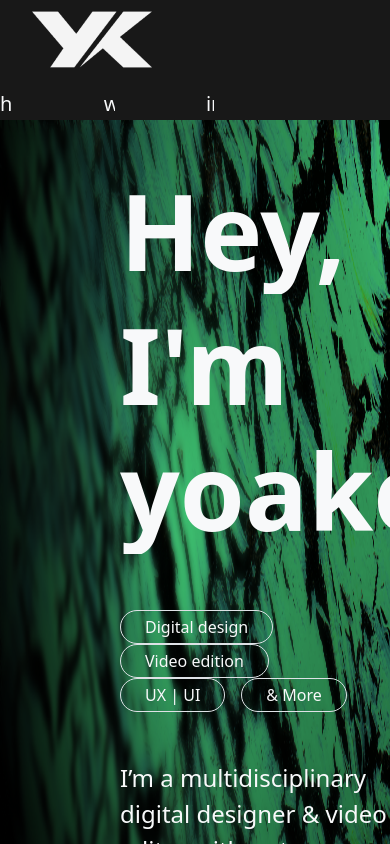
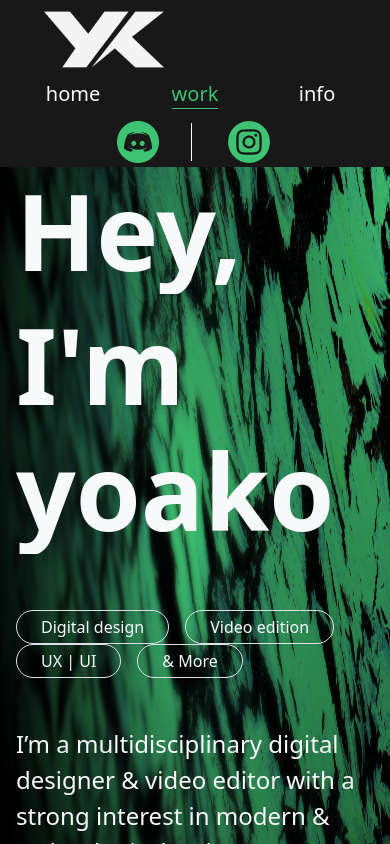
Before and after one commit to LeandroFlorentin/yoakodesign, a React (Vite) app: page / in a window 390 px wide. Shown: the top 844 px of the page. Built offline with nearby package versions, Linux system fonts and the light colour scheme.

Commit message:
arreglos

```diff
--- a/package.json
+++ b/package.json
@@ -13,7 +13,8 @@
     "bootstrap": "^5.3.3",
     "bootstrap-icons": "^1.11.3",
     "react": "^18.2.0",
-    "react-dom": "^18.2.0"
+    "react-dom": "^18.2.0",
+    "react-responsive": "^9.0.2"
   },
   "devDependencies": {
     "@types/react": "^18.2.64",
--- a/src/App.css
+++ b/src/App.css
@@ -38,7 +38,8 @@
 }
 
 .nav {
-  height: 120px;
+  height: auto;
+  min-height: 120px;
   background-color: rgba(24, 24, 24, 1);
 }
 
@@ -99,3 +100,45 @@
     filter: opacity(1);
   }
 }
+
+.active {
+  color: rgba(62, 195, 114, 1) !important;
+  position: relative;
+}
+
+.active::after {
+  content: "";
+  position: absolute;
+  bottom: -2px;
+  left: 0;
+  width: 100%;
+  height: 1px;
+  background-color: rgba(62, 195, 114, 1);
+}
+
+.hover-active:hover {
+  color: rgba(62, 195, 114, 1) !important;
+  position: relative;
+  transition: .5s all ease-in-out;
+}
+
+.hover-active:hover::after {
+  content: "";
+  position: absolute;
+  bottom: -2px;
+  left: 0;
+  width: 100%;
+  height: 1px;
+  background-color: rgba(62, 195, 114, 1);
+  animation: entradaHover .5s ease-in-out;
+}
+
+@keyframes entradaHover {
+  0% {
+    left: -50px;
+  }
+
+  100% {
+    left: 0
+  }
+}
--- a/src/components/NavBar/NavBar.jsx
+++ b/src/components/NavBar/NavBar.jsx
@@ -1,24 +1,30 @@
 import logo from "../../assets/logo.png";
 import instagram from "../../assets/instagram.png";
 import discord from "../../assets/discord.png";
+import { useMediaQuery } from "react-responsive";
 const NavBar = ({ scrollToRef, activeSection, landingRef, workRef, infoRef }) => {
+  const mediaNav = useMediaQuery({ query: "(max-width:426px)" })
   let array = [
-    { description: "home", valor: "landing", className: "fs-5 text-light me-6 pointer" },
-    { description: "work", valor: "work", className: "fs-5 text-light me-6 pointer" },
-    { description: "info", valor: "info", className: "fs-5 text-light me-6 pointer" }
+    { description: "home", valor: "landing", className: mediaNav ? "fs-5 text-light pointer col-4 text-center pb-2" : "fs-5 text-light me-6 pointer" },
+    { description: "work", valor: "work", className: mediaNav ? "fs-5 text-light pointer col-4 text-center pb-2" : "fs-5 text-light me-6 pointer" },
+    { description: "info", valor: "info", className: mediaNav ? "fs-5 text-light pointer col-4 text-center pb-2" : "fs-5 text-light me-6 pointer" }
   ]
   return (
-    <div className="d-flex align-items-center justify-content-between nav w-100 position-fixed">
-      <img src={logo} className="tamano-logo" alt="Joaco" />
-      <div className="d-flex align-items-center">
+    <div className="row m-0 d-flex align-items-center justify-content-between nav w-100 position-fixed">
+      <div className="col-12 col-lg-2">
+        <img src={logo} onClick={() => scrollToRef(landingRef)} className="tamano-logo pointer" alt="Joaco" />
+      </div>
+      <div className={mediaNav ? "col-12 col-lg-10 d-flex align-items-center justify-content-center flex-wrap" : "col-12 col-lg-10 d-flex align-items-center justify-content-end flex-wrap"}>
+        <div className={mediaNav ? "d-flex flex-wrap justify-content-center col-12" : "d-flex flex-wrap justify-content-center"}>
           {
             array.map((value, key) => (
               <div key={key} className={value.className} onClick={() => scrollToRef(eval(value.valor + "Ref"))}>
-              <span>{value.description}</span>
+                <span className={activeSection === value.valor ? "active" : "hover-active"}>{value.description}</span>
               </div>
             ))
           }
-        <div className="d-flex align-items-center me-5">
+        </div>
+        <div className={mediaNav ? "d-flex align-items-center justify-content-center" : "d-flex align-items-center me-5"}>
           <img className="me-4" src={discord} alt="discord" />
           <div className="linea me-2 ms-2"></div>
           <a href="https://www.instagram.com/jmartorano_/" target="_blank"><img className="ms-4" src={instagram} alt="instagram" /></a>
--- a/src/pages/Landing.jsx
+++ b/src/pages/Landing.jsx
@@ -1,11 +1,12 @@
-import React from 'react'
-import Vector from "../assets/Vector.png"
+import Vector from "../assets/Vector.png";
+import { useMediaQuery } from 'react-responsive';
 
 const Landing = ({ reference }) => {
+  const mediaLanding = useMediaQuery({ query: "(max-width:601px)" });
   return (
     <div ref={reference} className='mt-120px'>
       <div className="background-general ht-auto p-500" >
-        <div className='ps-6 pt-5 w-container-landing'>
+        <div className={mediaLanding ? 'ps-3 pt-5 w-container-landing' : 'ps-6 pt-5 w-container-landing'}>
           <div>
             <h1 className='text-light fw-bold fs-105 overflow-y-hidden'>Hey,</h1>
             <h1 className='text-light fw-bold fs-105 overflow-y-hidden'>I'm yoako</h1>
--- a/src/pages/Page.jsx
+++ b/src/pages/Page.jsx
@@ -8,7 +8,7 @@ const Page = () => {
   const landingRef = useRef(null);
   const workRef = useRef(null);
   const infoRef = useRef(null);
-  const [activeSection, setActiveSection] = useState('home');
+  const [activeSection, setActiveSection] = useState('landing');
 
   const scrollToRef = (ref) => {
     window.scrollTo({
@@ -24,10 +24,10 @@ const Page = () => {
       const workOffset = workRef.current.offsetTop;
       const infoOffset = infoRef.current.offsetTop;
       let activeSection = '';
-      if (scrollPosition < landingOffset) {
-        activeSection = 'home';
+      if (scrollPosition > landingOffset && scrollPosition < workOffset) {
+        activeSection = 'landing';
       }
-      else if (scrollPosition < workOffset) {
+      else if (scrollPosition > workOffset && scrollPosition < infoOffset) {
         activeSection = 'work';
       }
       else {
```
Also changed, not shown: 1 other file (tests, documents, lock files or other folders). Lines whose indentation alone changed are shown as unchanged.
